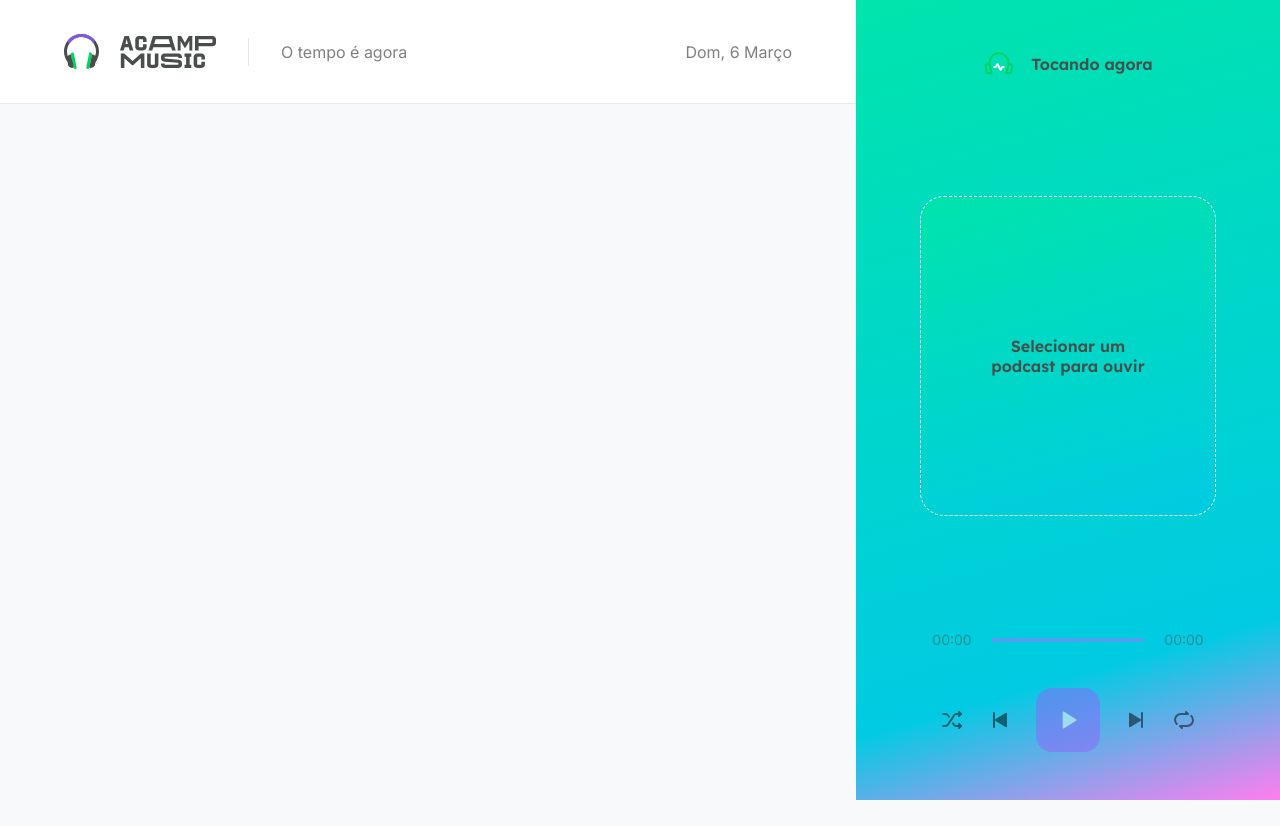
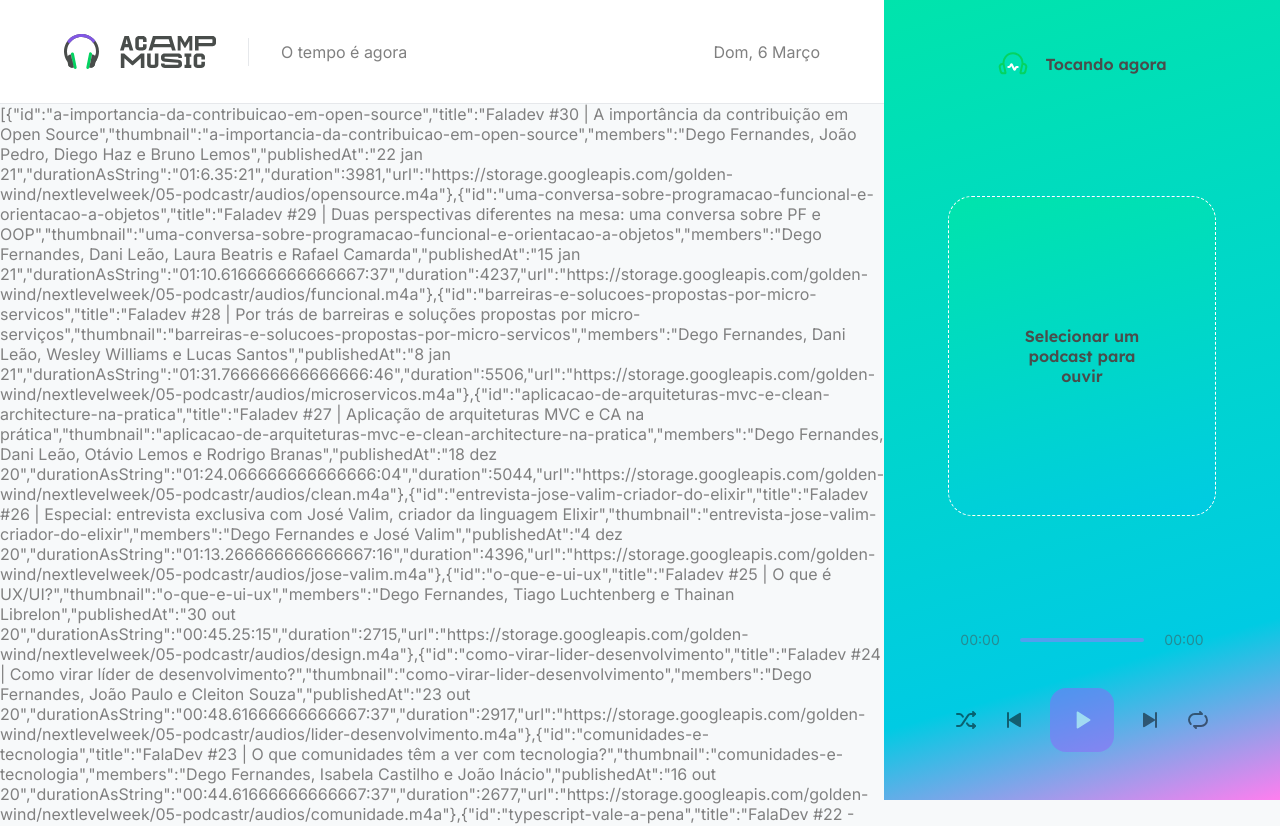
Before and after one commit to Lucaslimasz/podcastr-nlw-5, a Next.js app: page / in a window 1280 px wide. Shown: the top 826 px of the page. Before the commit the page ends 800 px from the top, so only its background shows below. Built offline with nearby package versions, Linux system fonts and the light colour scheme; data requests are answered from the project's data file.

Commit message:
returning treated values

```diff
--- a/src/pages/index.tsx
+++ b/src/pages/index.tsx
@@ -1,7 +1,11 @@
 import { GetStaticProps } from "next";
+import { format, parseISO } from "date-fns";
+import ptBR from "date-fns/locale/pt-BR";
+
 import api from "../config/api";
+import { convertDurationToTimeString } from "../utils/convertDurationToTimeString";
 
-interface EpisodesProps {
+interface Episodes {
   id: string;
   title: string;
   members: string;
@@ -16,18 +20,42 @@
 }
 
 interface HomeProps {
-  episodes: EpisodesProps[];
+  episodes: Episodes[];
 }
 
 export default function Home({ episodes }: HomeProps) {
-  return <div></div>;
+  return <div>{JSON.stringify(episodes)}</div>;
 }
 
 export const getStaticProps: GetStaticProps = async () => {
-  const { data } = await api.get("/episodes");
+  const { data } = await api.get("/episodes", {
+    params: {
+      _limit: 12,
+      _sort: "published_at",
+      _order: "desc",
+    },
+  });
+
+  const episodes = data.map((episode: any) => {
+    return {
+      id: episode.id,
+      title: episode.title,
+      thumbnail: episode.id,
+      members: episode.members,
+      publishedAt: format(parseISO(episode.published_at), "d MMM yy", {
+        locale: ptBR,
+      }),
+      durationAsString: convertDurationToTimeString(
+        Number(episode.file.duration)
+      ),
+      duration: Number(episode.file.duration),
+      url: episode.file.url,
+    };
+  });
+
   return {
     props: {
-      episodes: data,
+      episodes: episodes,
     },
     revalidate: 60 * 60 * 8, // 8 hours
   };
--- /dev/null
+++ b/src/utils/convertDurationToTimeString.ts
@@ -0,0 +1,11 @@
+export function convertDurationToTimeString(duration: number) {
+  const hours = Math.floor(duration / 3600);
+  const minutes = Math.floor(duration % 3600) / 60;
+  const seconds = duration % 60;
+
+  const timeString = [hours, minutes, seconds]
+    .map((unit) => String(unit).padStart(2, "0"))
+    .join(":");
+
+    return timeString;
+}
```
